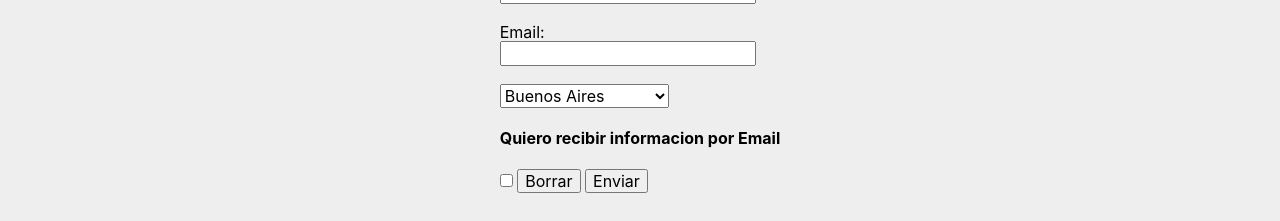
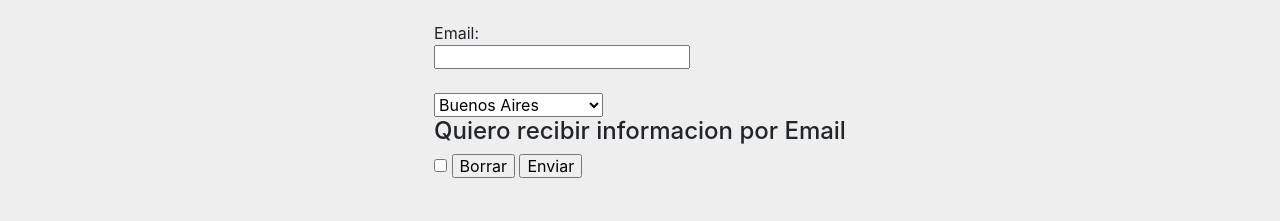
Before and after one commit to MatiJerez/caferoyale-jerez, a plain HTML site: page pages/Contacto.html in a window 1280 px wide. Shown: the part 219-440 px from the top of the page. Drawn offline with nearby package versions, Linux system fonts and the light colour scheme.

Commit message:
bootstrap add

```diff
--- a/pages/Contacto.html
+++ b/pages/Contacto.html
@@ -7,6 +7,7 @@
     <title>Contacto</title>
     <link rel="preconnect" href="https://fonts.googleapis.com">
     <link rel="preconnect" href="https://fonts.gstatic.com" crossorigin>
+    <link href="https://cdn.jsdelivr.net/npm/bootstrap@5.1.2/dist/css/bootstrap.min.css" rel="stylesheet" integrity="sha384-uWxY/CJNBR+1zjPWmfnSnVxwRheevXITnMqoEIeG1LJrdI0GlVs/9cVSyPYXdcSF" crossorigin="anonymous">
     <link href="https://fonts.googleapis.com/css2?family=Roboto:ital,wght@0,100;0,300;0,400;0,500;0,700;0,900;1,100;1,300;1,400;1,500;1,700;1,900&display=swap" rel="stylesheet">
     <link rel="stylesheet" href="../CSS/normalize.css">
     <link rel="stylesheet" href="../CSS/main.css">
@@ -42,6 +43,7 @@
 
         <h2>Contacto</h2>
              <!--formulario de contacto-->
+            <div class="container">
                 <div class="DatosDeContacto">
                     <form action="" method="GET" enctype="">
                         <label for="name">Nombre:</label><br>
@@ -90,7 +92,7 @@
                         <input type="submit" value="Enviar">
                     </form>
                 </div>
-
+            </div>
     </main>
 
 
@@ -108,5 +110,6 @@
         </div>
 
     </footer>
+    <script src="https://cdn.jsdelivr.net/npm/bootstrap@5.1.2/dist/js/bootstrap.bundle.min.js" integrity="sha384-kQtW33rZJAHjgefvhyyzcGF3C5TFyBQBA13V1RKPf4uH+bwyzQxZ6CmMZHmNBEfJ" crossorigin="anonymous"></script>
 </body>
 </html>
```
Also changed, not shown: 1 other file. Lines whose indentation alone changed are shown as unchanged.
